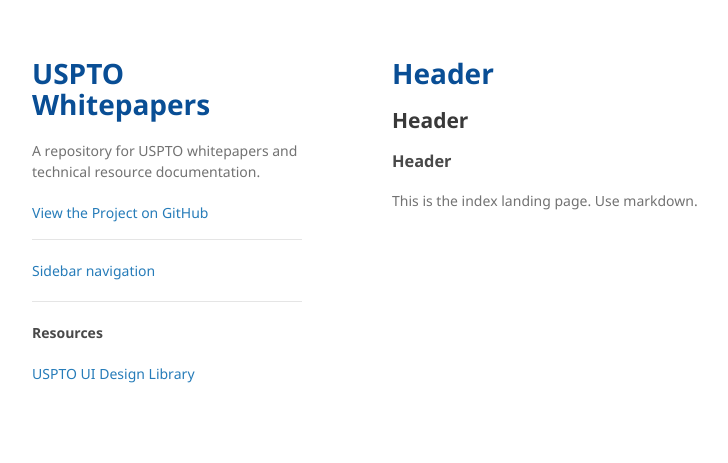
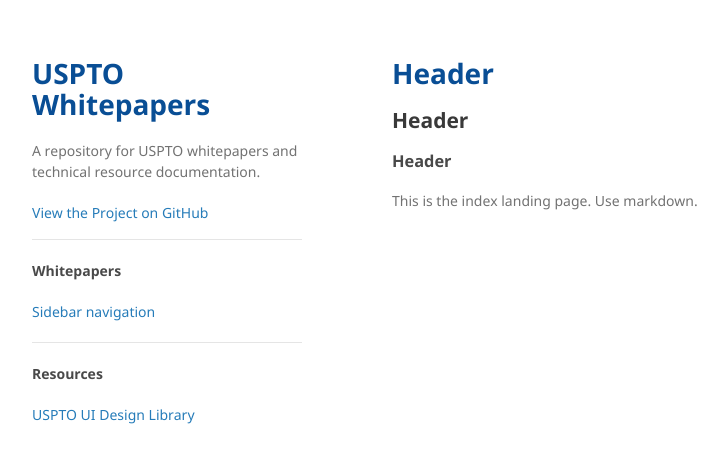
Before and after one commit to USPTO/whitepapers, a Jekyll site: the page built from index.md, in a window 1280 px wide. Shown: the top 463 px of the page, without its empty margins (178-906 px from the left). Built offline with Jekyll 4.4.1, drawn with Linux system fonts in a browser that asks for light colours; our own code applies the rules of GitHub Pages for plain Markdown files.

Commit message:
Update default.html

```diff
--- a/_layouts/default.html
+++ b/_layouts/default.html
@@ -20,6 +20,7 @@
         {% if site.github.is_project_page %}
           <p class="view"><a href="{{ site.github.repository_url }}">View the Project on GitHub <small>{{ github_name }}</small></a></p>
         <hr />
+        <h4>Whitepapers</h4>
         <p class="view"><a href="#">Sidebar navigation</a></p>
         <hr />
         <h4>Resources</h4>
```
